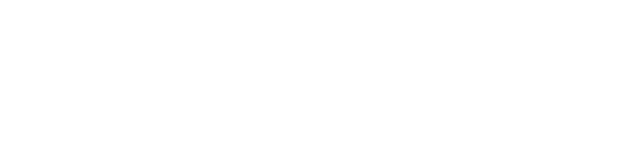
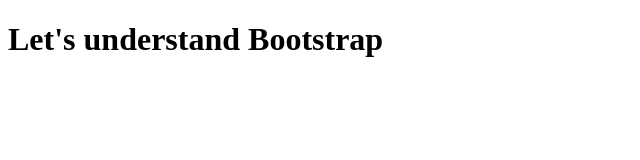
Before and after one commit to akashakkii01/project2, a plain HTML site: page index.html in a window 1280 px wide. Shown: the whole page, without its empty margins (0-640 px from the left). Drawn offline with Linux system fonts and the light colour scheme.

Commit message:
Headint tag is added

```diff
--- a/index.html
+++ b/index.html
@@ -6,6 +6,6 @@
     <title>Sample Code</title>
 </head>
 <body>
-
+    <h1>Let's understand Bootstrap</h1>
 </body>
 </html>
```
